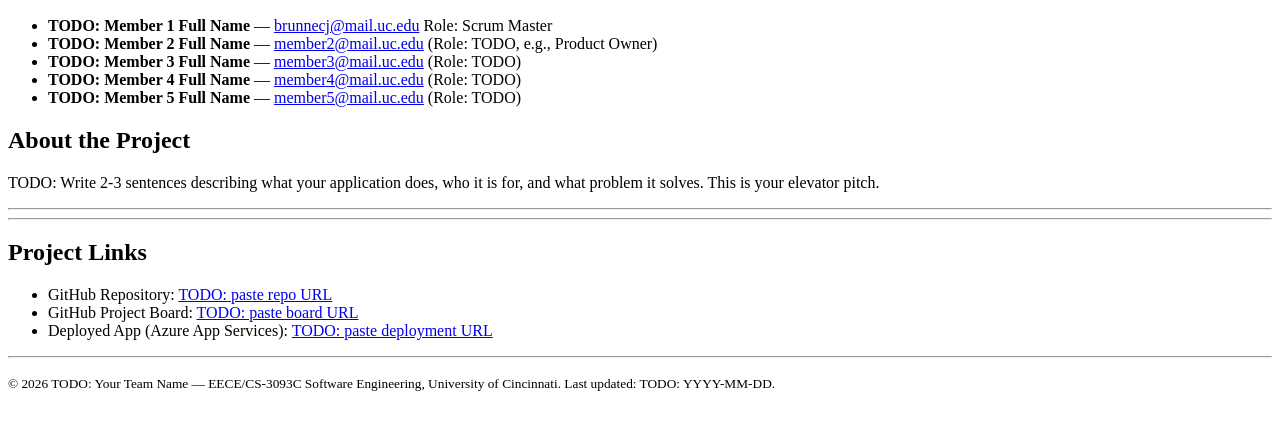
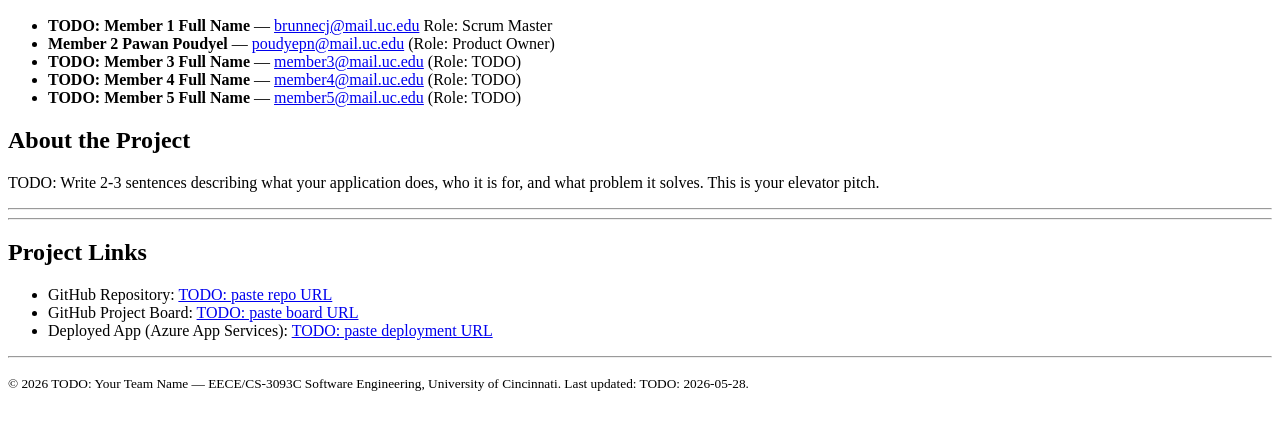
Before and after one commit to uc-se-sm26-team1/uc-se-sm26-team1.github.io, a plain HTML site: page index.html in a window 1280 px wide. Shown: the part 184-614 px from the top of the page. Drawn offline with Linux system fonts and the light colour scheme.

Commit message:
Updated index with member 2

```diff
--- a/index.html
+++ b/index.html
@@ -33,9 +33,9 @@
           Role: Scrum Master
         </li>
         <li>
-          <strong>TODO: Member 2 Full Name</strong> &mdash;
-          <a href="mailto:member2@mail.uc.edu">member2@mail.uc.edu</a>
-          (Role: TODO, e.g., Product Owner)
+          <strong> Member 2 Pawan Poudyel</strong> &mdash;
+          <a href="mailto:poudyepn@mail.uc.edu">poudyepn@mail.uc.edu</a>
+          (Role: Product Owner)
         </li>
         <li>
           <strong>TODO: Member 3 Full Name</strong> &mdash;
@@ -88,7 +88,7 @@
       <small>
         &copy; 2026 TODO: Your Team Name &mdash;
         EECE/CS-3093C Software Engineering, University of Cincinnati.
-        Last updated: TODO: YYYY-MM-DD.
+        Last updated: TODO: 2026-05-28.
       </small>
     </p>
   </footer>
```
